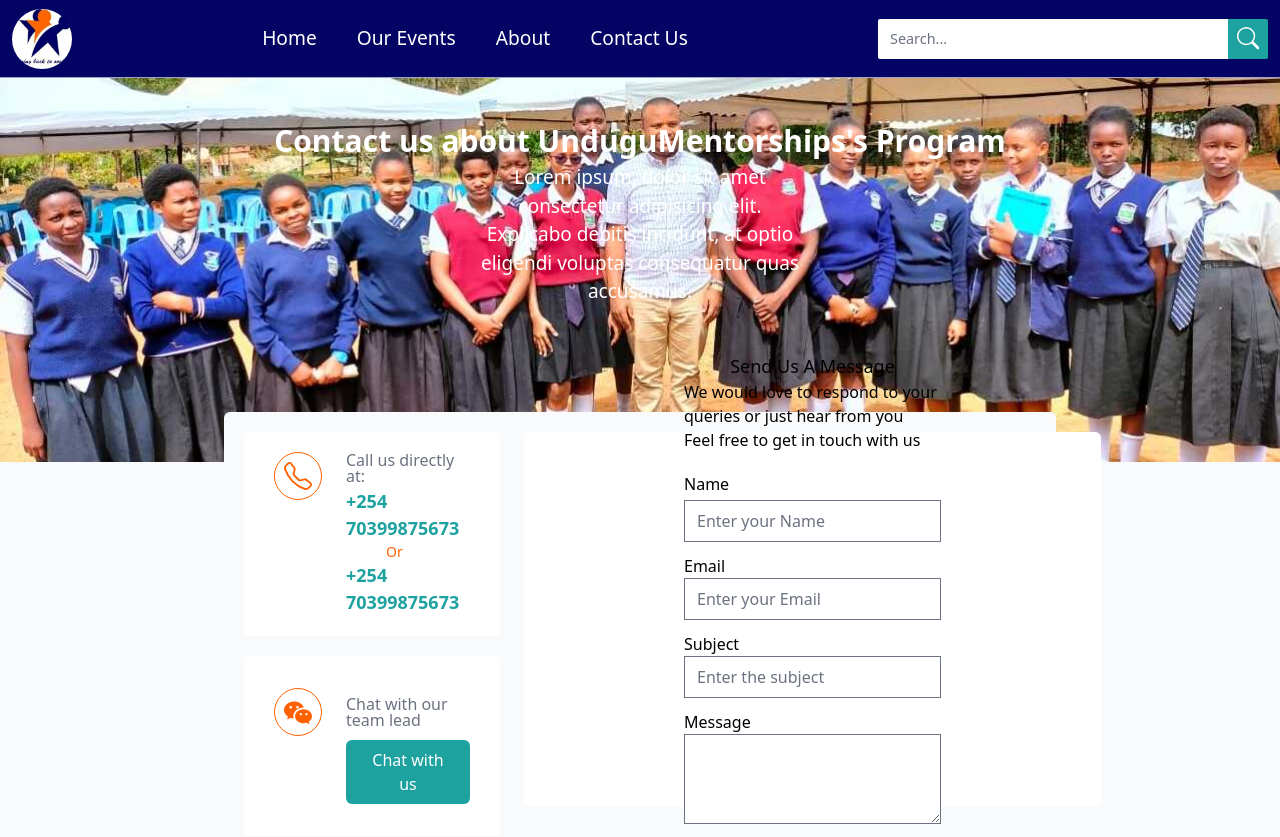
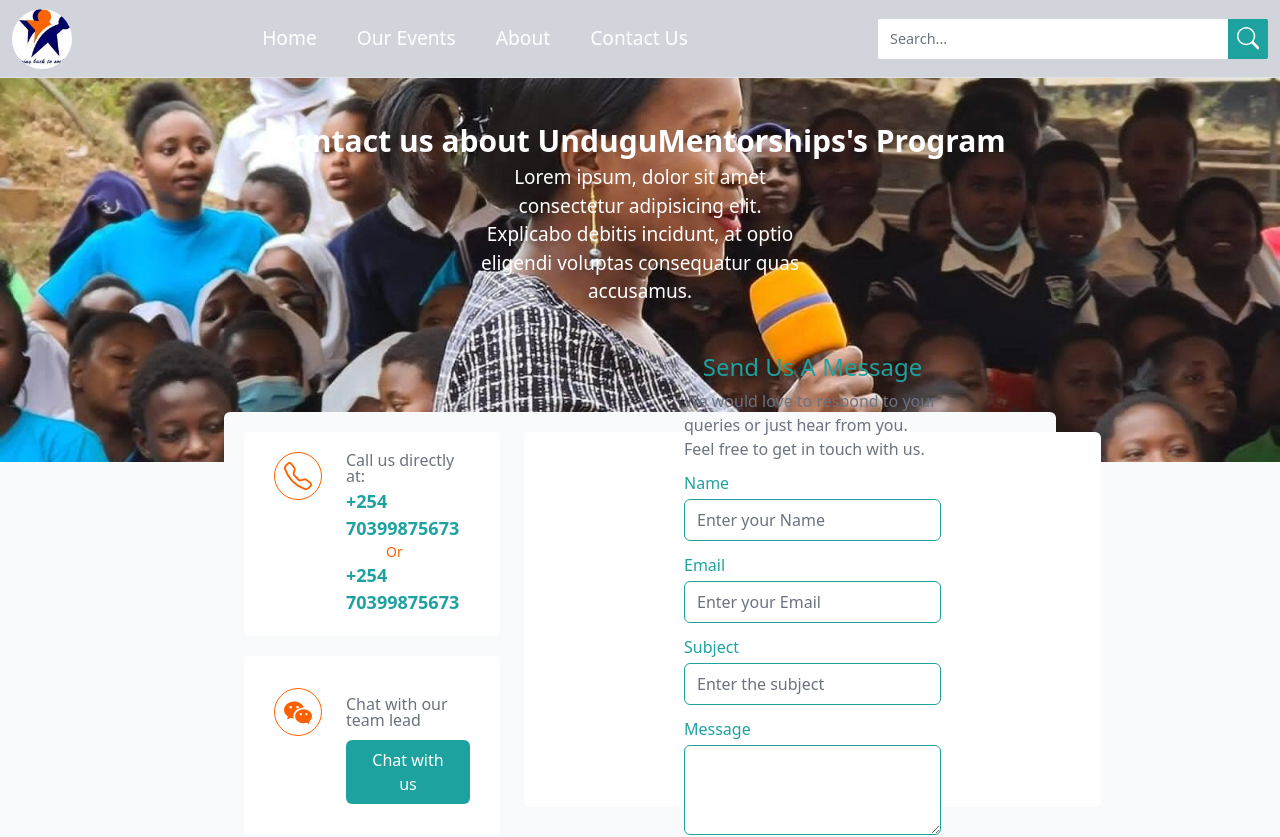
Before and after one commit to sammykirigha/undugu-mentorship-app, a Next.js app: page /contact-us in a window 1280 px wide. Shown: the top 837 px of the page. Built offline with nearby package versions, Linux system fonts and the light colour scheme.

Commit message:
some changes

```diff
--- a/src/components/ContactUs.tsx
+++ b/src/components/ContactUs.tsx
@@ -30,13 +30,13 @@
                   <p className="text-[16px] text-gray-500 leading-4">
                     Call us directly at:
                   </p>
-                  <p className="text-[18px] text-[#1ea2a0] mt-1 font-[700]">
+                  <p className="text-[18px] text-[#1ea2a0] mt-1 font-[600]">
                     +254 70399875673
                   </p>
                   <span className="text-sm text-text leading-2 pt-0 mt-0 text-center ml-10 mb-0">
                     Or
                   </span>
-                  <p className="text-[18px] text-[#1ea2a0] font-[700]">
+                  <p className="text-[18px] text-[#1ea2a0] font-[600]">
                     +254 70399875673
                   </p>
                 </div>
@@ -57,36 +57,52 @@
             </div>
             <div className="flex-1 flex flex-col w-full items-center justify-center bg-white rounded-md">
               <div className="flex flex-col w-full items-start justify-start px-40">
-                <h2 className="text-center text-lg mx-auto">Send Us A Message</h2>
+                <h2 className="text-center text-[24px] py-1 font-[700px] capitalize text-[#1ea2a0] mx-auto">
+                  Send Us A Message
+                </h2>
                 <div className="flex flex-col">
-                  <p className="text-ccenter">
+                  <p className="text-start text-[16px] text-gray-500">
                     We would love to respond to your queries or just hear from
-                    you
+                    you.
                   </p>
-                  <p>Feel free to get in touch with us</p>
+                  <p className="text-start text-[16px] text-gray-500">
+                    Feel free to get in touch with us.
+                  </p>
                 </div>
-                <div className="flex flex-col gap-3 mt-[20px]  w-full">
+                <div className="flex flex-col gap-3 mt-[10px] w-full">
                   <div className="flex flex-col ">
-                    <label>Name</label>
+                    <label className="text-[#1ea2a0]">Name</label>
                     <input
                       type="text"
-                      className=" mt-1"
+                      className=" mt-1 rounded-md outline-none border border-[#1ea2a0] focus:outline-none focus:border-0 focus:ring-[#1ea2a0]"
                       placeholder="Enter your Name"
                     />
                   </div>
                   <div className="flex flex-col ">
-                    <label>Email</label>
-                    <input type="text" placeholder="Enter your Email" />
+                    <label className="text-[#1ea2a0]">Email</label>
+                    <input
+                      type="text"
+                      className=" mt-1 rounded-md outline-none border border-[#1ea2a0] focus:outline-none focus:border-0 focus:ring-[#1ea2a0]"
+                      placeholder="Enter your Email"
+                    />
                   </div>
                   <div className="flex flex-col ">
-                    <label>Subject</label>
-                    <input type="text" placeholder="Enter the subject" />
+                    <label className="text-[#1ea2a0]">Subject</label>
+                    <input
+                      type="text"
+                      className=" mt-1 rounded-md outline-none border border-[#1ea2a0] focus:outline-none focus:border-0 focus:ring-[#1ea2a0]"
+                      placeholder="Enter the subject"
+                    />
                   </div>
                   <div className="flex flex-col ">
-                    <label>Message</label>
-                    <textarea rows={3}></textarea>
+                    <label className="text-[#1ea2a0]">Message</label>
+                    <textarea
+                      className=" mt-1 rounded-md outline-none border border-[#1ea2a0] focus:outline-none focus:border-0 focus:ring-[#1ea2a0]"
+                      rows={3}
+                    ></textarea>
                   </div>
-                  <button className="mt-3 w-fit bg-[#1ea2a0] py-[8px] px-[36px] text-white rounded-md cursor-pointer">
+
+                  <button className="my-1 w-fit bg-[#1ea2a0] py-[8px] px-[36px] text-white rounded-md cursor-pointer">
                     Send
                   </button>
                 </div>
--- a/src/components/Navbar.tsx
+++ b/src/components/Navbar.tsx
@@ -13,7 +13,7 @@
   const [showNavItems, setShowNavItems] = useState(false);
   const [showNavItemsSmallDevice, setShowNavItemsSmallDevice] = useState(false);
 
-  const [navBg, setNavBg] = useState("#040464");
+  const [navBg, setNavBg] = useState("#2b2b5c");
 
   useEffect(() => {
     const handleWithScrollForSearchBar = () => {
@@ -57,7 +57,7 @@
       if (window.scrollY > 80) {
         setNavBg("#040464");
       } else {
-        setNavBg("#040464");
+        setNavBg("#2b2b5c");
       }
     };
 
--- a/tailwind.config.js
+++ b/tailwind.config.js
@@ -15,7 +15,7 @@
       },
       backgroundImage: (theme) => ({
         "hero-pattern": "url('../../public/image-2.jpg')",
-        "contact-bg-pattern": "url('../../public/image-2-crop.jpg')",
+        "contact-bg-pattern": "url('../../public/Mentors_2.jpg')",
         "footer-texture": "url('/img/footer-texture.png')",
       }),
     },
```
Also changed, not shown: public/Mentors_2.jpg (added).
